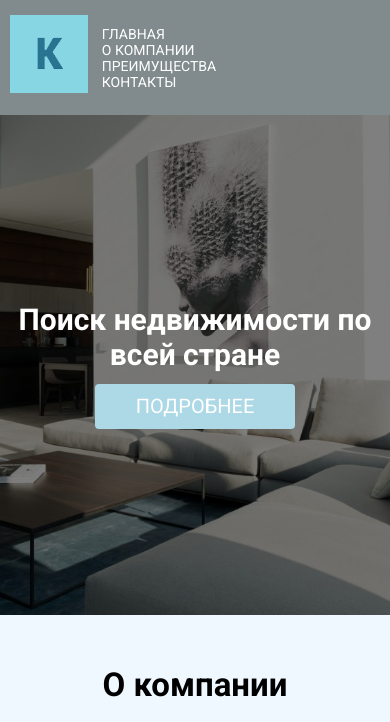
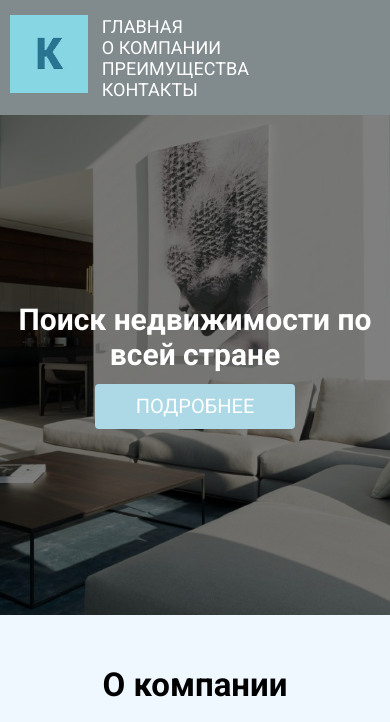
Before and after one commit to 4kir/-real_estate, a plain HTML site: page index.html in a window 390 px wide. Shown: the top 722 px of the page. Drawn offline with nearby package versions, Linux system fonts and the light colour scheme.

Commit message:
Fix font size

```diff
--- a/css/media.css
+++ b/css/media.css
@@ -75,6 +75,10 @@
     display: block;
   }
 
+  .nav ul li a {
+    font-size: 18px;
+  }
+
   .slide h1 {
     padding: 0 15px;
     font-size: 30px;
```
